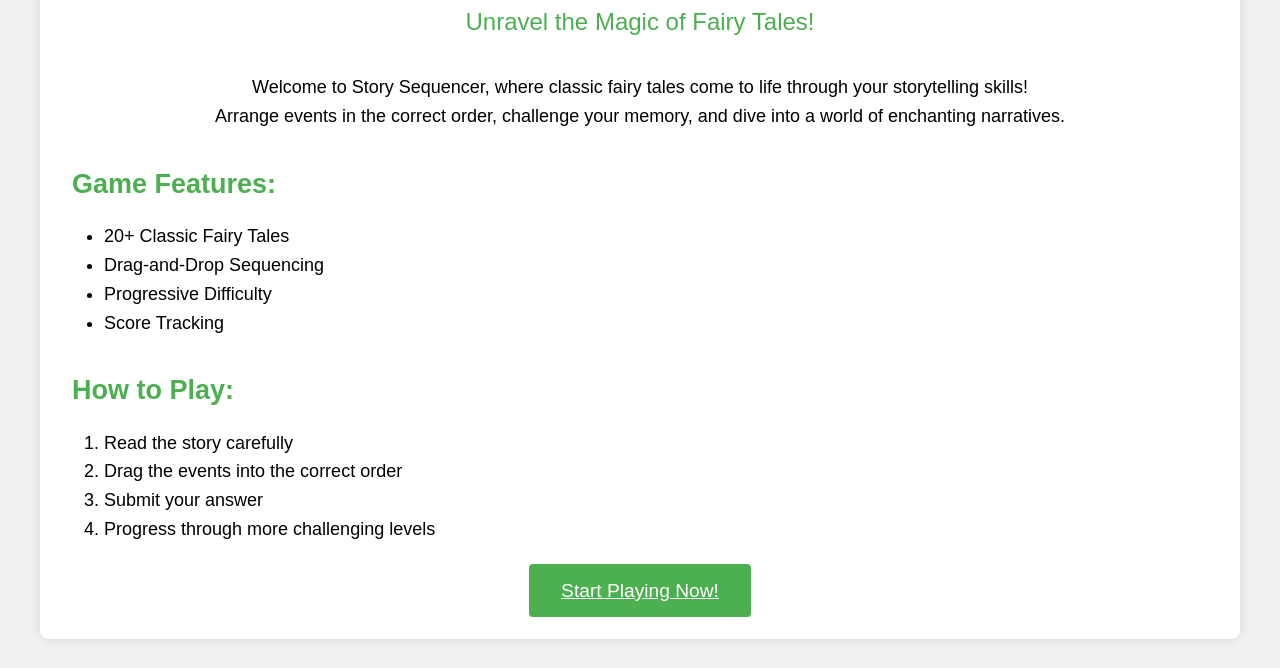
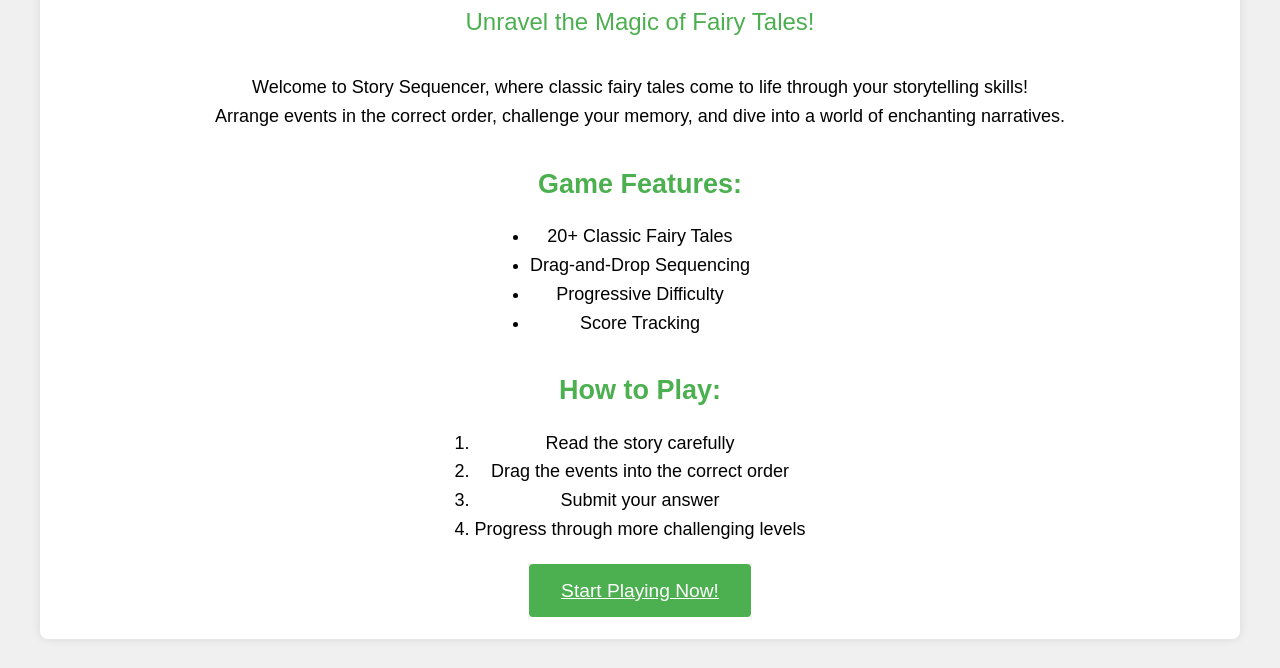
Before and after one commit to rupinmunjal/StorySequencer, a plain HTML site: page index.html in a window 1280 px wide. Shown: the part 132-800 px from the top of the page. Drawn offline with Linux system fonts and the light colour scheme.

Commit message:
updated the index page

```diff
--- a/styles.css
+++ b/styles.css
@@ -181,10 +181,10 @@ h1 {
 
 .features,
 .how-to-play {
-    text-align: left;
-    margin-bottom: 2rem;
+    text-align: center;
+    margin: 0 auto 2rem auto;
+    max-width: 800px;
 }
-
 .features h2,
 .how-to-play h2 {
     color: #4CAF50;
@@ -193,7 +193,8 @@ h1 {
 
 .features ul,
 .how-to-play ol {
-    padding-left: 2rem;
+    display: inline-block;
+    padding-left: 0;
 }
 
 #start-game {
```
